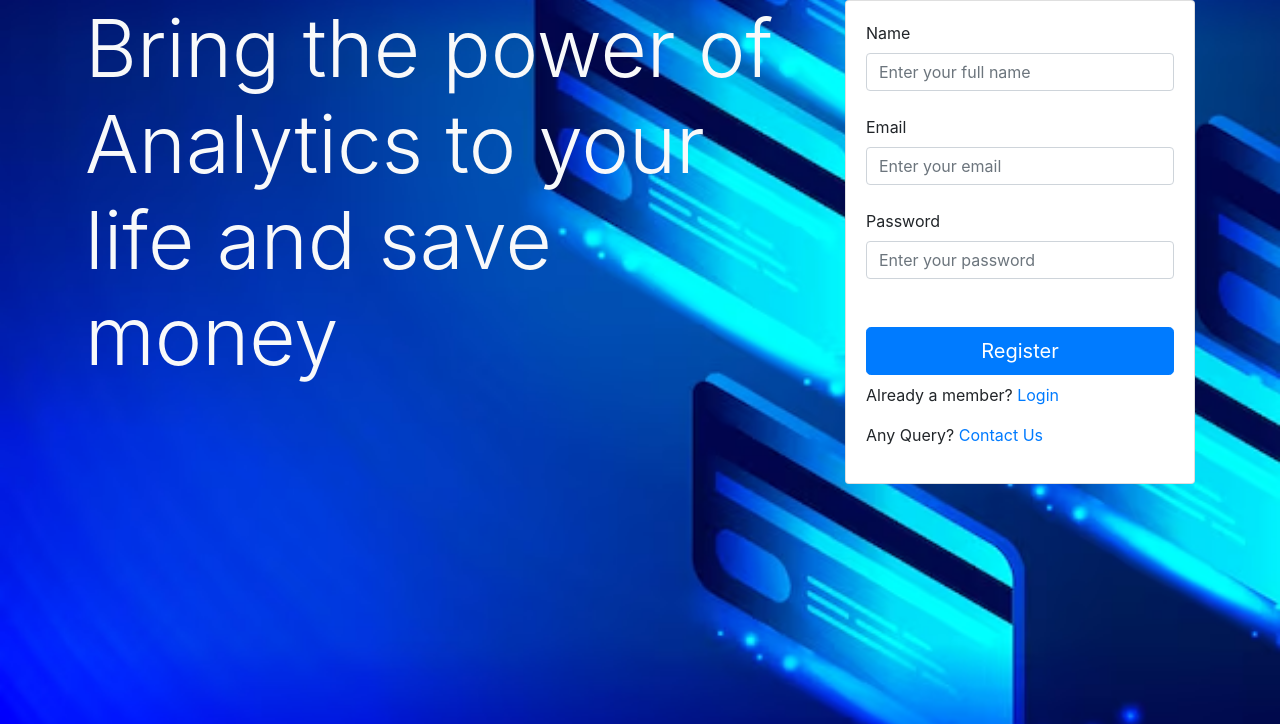
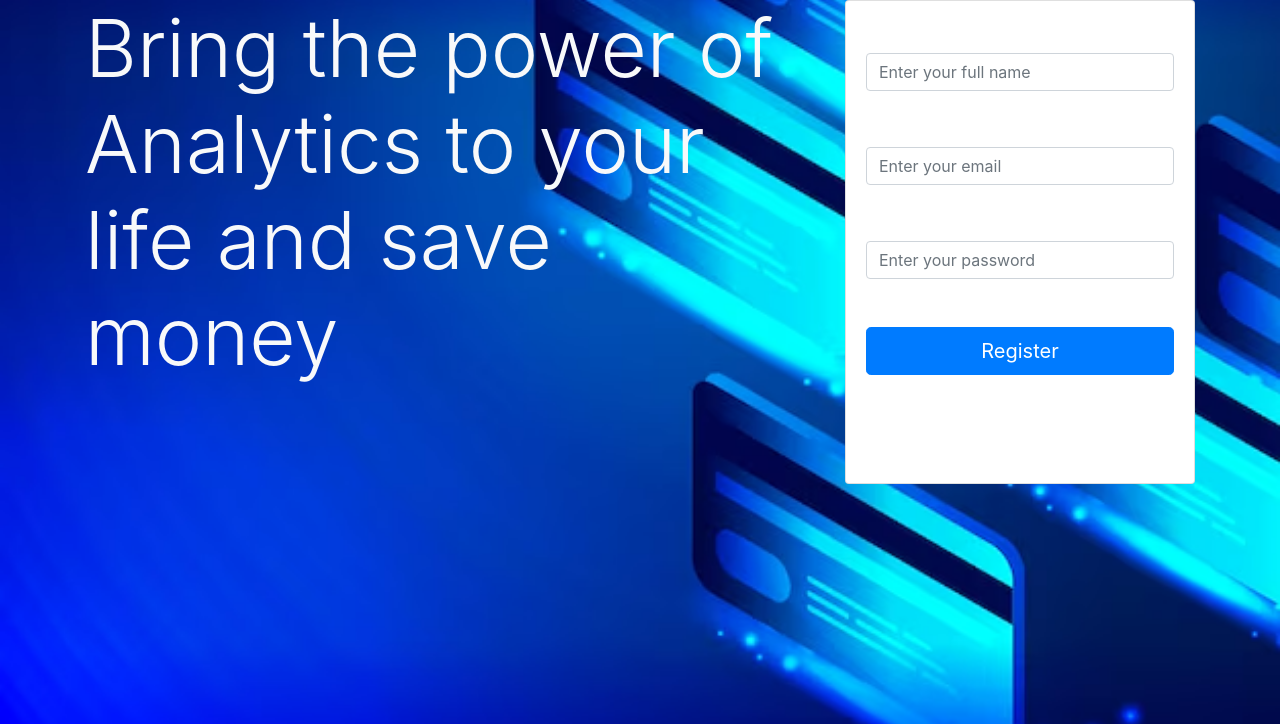
Before and after one commit to LORDE01V/fintech, a Flask app: page /register in a window 1280 px wide. Shown: the part 56-780 px from the top of the page. Run offline with Flask 2, Linux system fonts and the light colour scheme; parts of the project's set-up code (start-up, migrations or seed data) failed here and were passed over.

Commit message:
text to white on the application form

```diff
--- a/templates/register.html
+++ b/templates/register.html
@@ -89,4 +89,23 @@
             background-position: center;
             min-height: 100vh;
         }
+
+        /* Add white text styles */
+        .card {
+            color: white;
+        }
+
+        .card label {
+            color: white !important;
+        }
+
+        .card a {
+            color: white !important;
+            text-decoration: underline;
+        }
+
+        /* Improve contrast for form elements */
+        .form-control {
+            background-color: rgba(255, 255, 255, 0.8) !important;
+        }
     </style>
```
Also changed, not shown: templates/login.html (+12 -0 lines).
